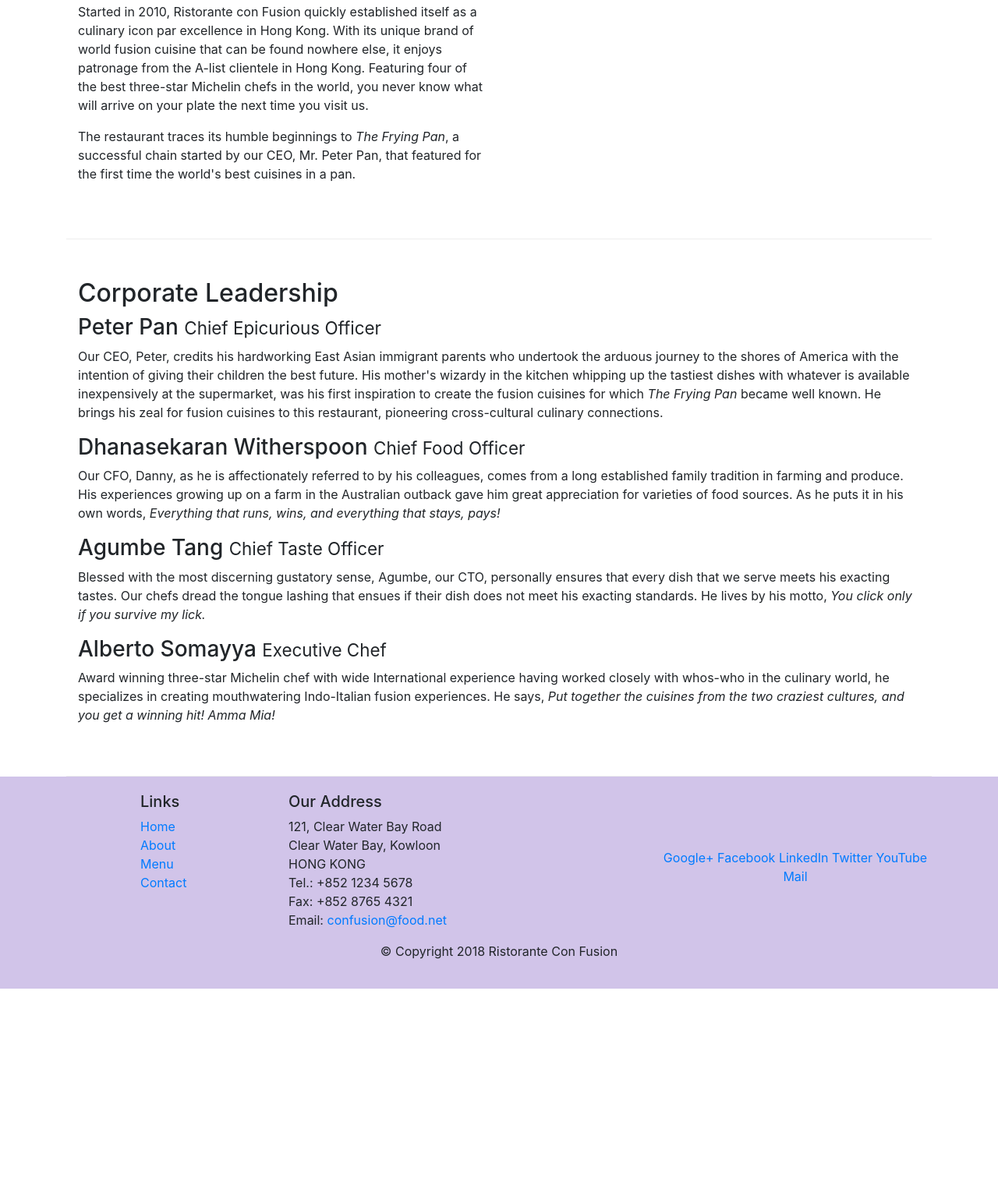
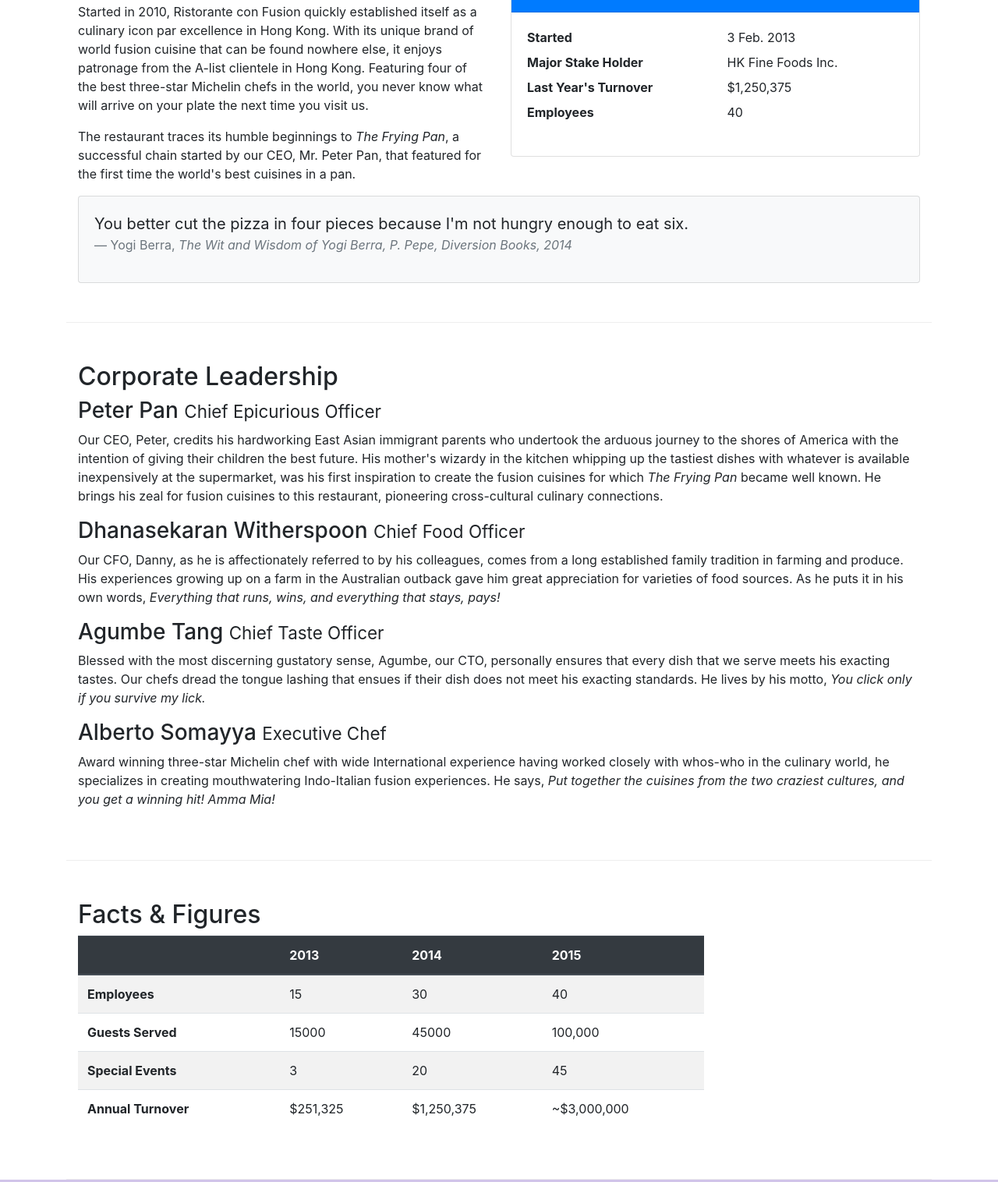
Before and after one commit to JohnPevien/Coursera-Front-End-Web-UI-Frameworks-and-Tools-Bootstrap-4, a website: page aboutus.html in a window 1280 px wide. Shown: the part 558-2074 px from the top of the page at 78% size. Before the commit the page ends 1876 px from the top, so only its background shows below. Drawn offline with nearby package versions, Linux system fonts and the light colour scheme.

Commit message:
Tables and Cards

```diff
--- a/aboutus.html
+++ b/aboutus.html
@@ -65,7 +65,34 @@
                 <p>Started in 2010, Ristorante con Fusion quickly established itself as a culinary icon par excellence in Hong Kong. With its unique brand of world fusion cuisine that can be found nowhere else, it enjoys patronage from the A-list clientele in Hong Kong.  Featuring four of the best three-star Michelin chefs in the world, you never know what will arrive on your plate the next time you visit us.</p>
                 <p>The restaurant traces its humble beginnings to <em>The Frying Pan</em>, a successful chain started by our CEO, Mr. Peter Pan, that featured for the first time the world's best cuisines in a pan.</p>
             </div>
-            <div>
+            <div class="col-12 col-sm-6 mb-3">
+                <div class="card">
+                    <h3 class="card-header bg-primary text-white">Facts At a Glance</h3>
+                    <div class="card-body">
+                        <dl class="row">
+                            <dt class="col-6">Started</dt>
+                            <dd class="col-6">3 Feb. 2013</dd>
+                            <dt class="col-6">Major Stake Holder</dt>
+                            <dd class="col-6">HK Fine Foods Inc.</dd>
+                            <dt class="col-6">Last Year's Turnover</dt>
+                            <dd class="col-6">$1,250,375</dd>
+                            <dt class="col-6">Employees</dt>
+                            <dd class="col-6">40</dd>
+                        </dl>
+                    </div>
+                </div>
+            </div>
+            <div class="col-12">
+                <div class="card card-body bg-light">
+                    <blockquote class="blockquote">
+                        <p class="mb-0">You better cut the pizza in four pieces because
+                            I'm not hungry enough to eat six.</p>
+                        <footer class="blockquote-footer">Yogi Berra,
+                            <cite title="Source Title">The Wit and Wisdom of Yogi Berra,
+                            P. Pepe, Diversion Books, 2014</cite>
+                        </footer>
+                    </blockquote>
+                </div>
             </div>
         </div>
 
@@ -82,6 +109,50 @@
                 <h3>Alberto Somayya <small>Executive Chef</small></h3>
                 <p class="d-none d-sm-block">Award winning three-star Michelin chef with wide International experience having worked closely with whos-who in the culinary world, he specializes in creating mouthwatering Indo-Italian fusion experiences. He says, <em>Put together the cuisines from the two craziest cultures, and you get a winning hit! Amma Mia!</em></p>
             </div>
+       </div>
+       <div class="row row-content">
+            <div class="col-12 col-sm-9">
+                <h2>Facts &amp; Figures</h2>
+                <div class="table-responsive">
+                    <table class="table table-striped">
+                        <thead class="thead-dark">
+                            <tr>
+                                <th>&nbsp;</th>
+                                <th>2013</th>
+                                <th>2014</th>
+                                <th>2015</th>
+                            </tr>
+                        </thead>
+                        <tbody>
+                            <tr>
+                                <th>Employees</th>
+                                <td>15</td>
+                                <td>30</td>
+                                <td>40</td>
+                            </tr>
+                            <tr>
+                                <th>Guests Served</th>
+                                <td>15000</td>
+                                <td>45000</td>
+                                <td>100,000</td>
+                            </tr>
+                            <tr>
+                                <th>Special Events</th>
+                                <td>3</td>
+                                <td>20</td>
+                                <td>45</td>
+                            </tr>
+                            <tr>
+                                <th>Annual Turnover</th>
+                                <td>$251,325</td>
+                                <td>$1,250,375</td>
+                                <td>~$3,000,000</td>
+                            </tr>
+                        </tbody>
+                    </table>
+                </div>
+            </div>
+
        </div>
 
     </div>
```
